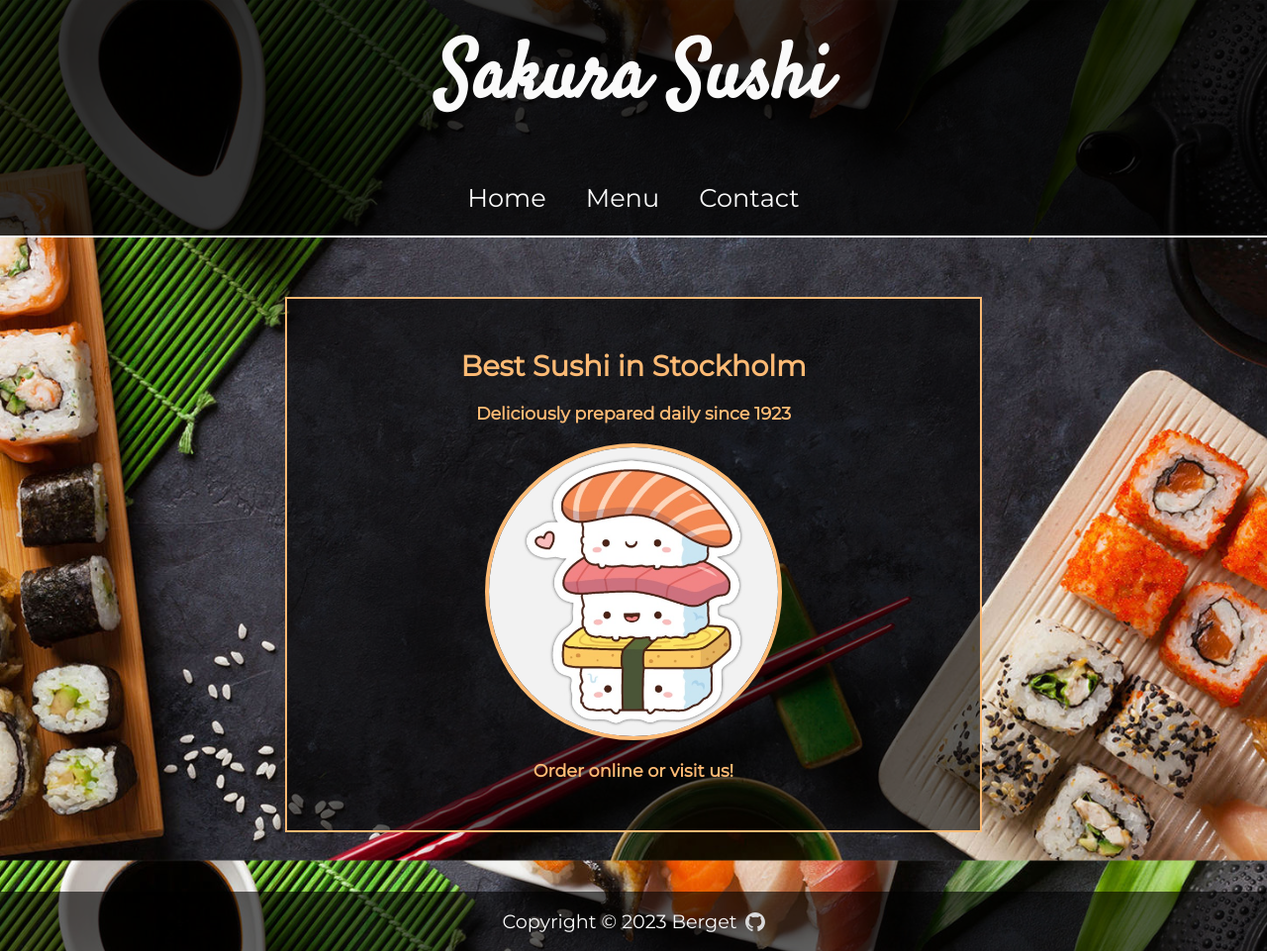
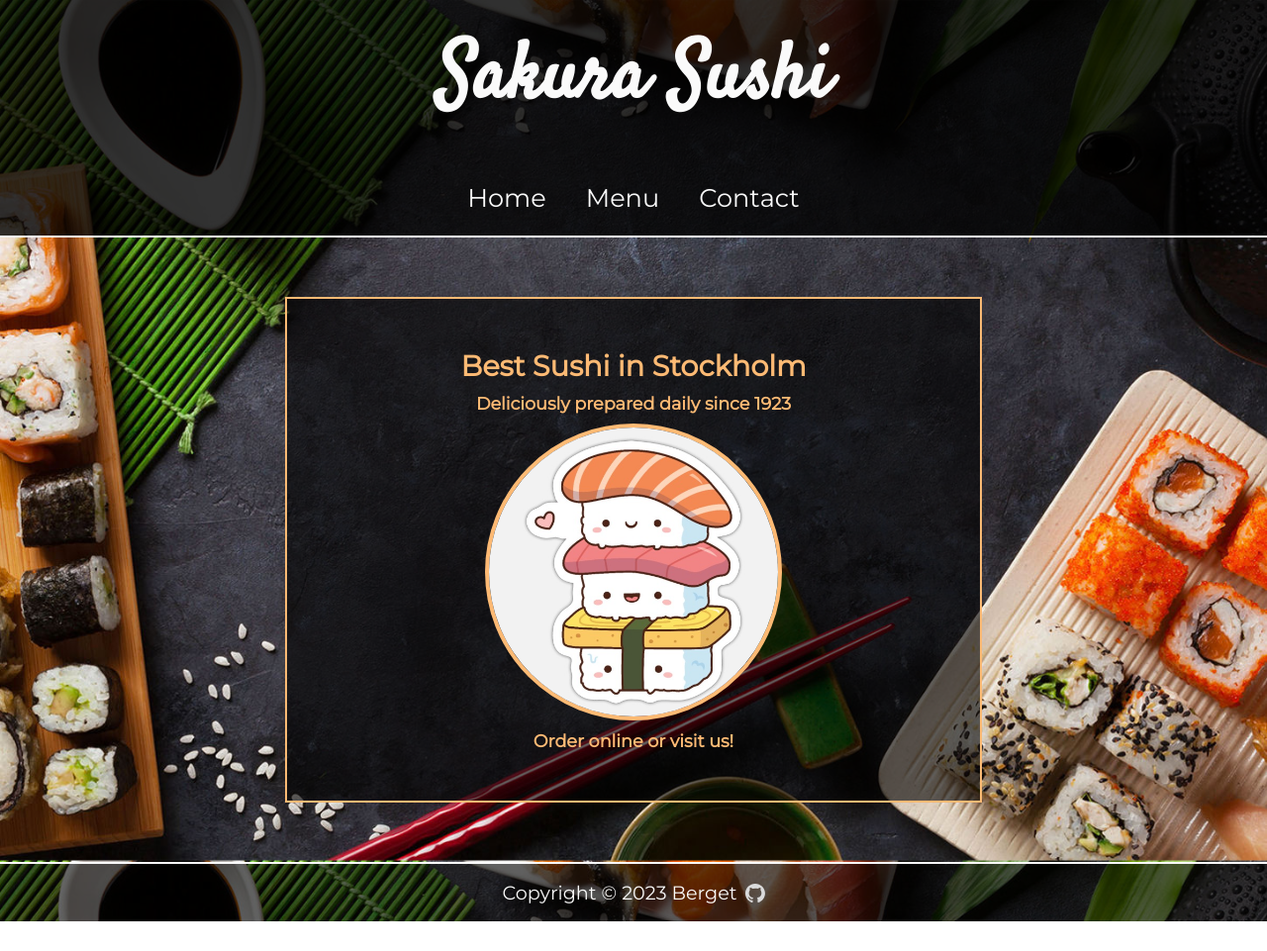
Before and after one commit to Berget1411/Restaurant-Page, a website built with webpack: page src/template.html in a window 1280 px wide. Shown: the whole page at 99% size. After the commit the page ends 931 px from the top, so only its background shows below. Built offline with nearby package versions, Linux system fonts and the light colour scheme.

Commit message:
tweak spacing on home module

```diff
--- a/src/index.js
+++ b/src/index.js
@@ -18,6 +18,7 @@ const makeHeader = () => {
   let nav = document.createElement("nav");
   let ul = document.createElement("ul");
   let listItems = ["Home", "Menu", "Contact"];
+  const counter = 0;
   for (const item of listItems) {
     let li = document.createElement("li");
     li.textContent = item;
--- a/src/styles/main.scss
+++ b/src/styles/main.scss
@@ -102,7 +102,7 @@ header {
 .home-container {
   display: grid;
   justify-items: center;
-  gap: 20px;
+  gap: 10px;
   padding: 50px 175px;
   background-color: rgba(0, 0, 0, 0.6);
   border: 2px solid var(--secondary-color);
@@ -213,6 +213,7 @@ footer {
 
   font-size: 1.2em;
   background-color: rgba(0, 0, 0, 0.6);
+  border-top: 2px solid var(--main-color);
 
   img {
     margin-top: 6px;
```
